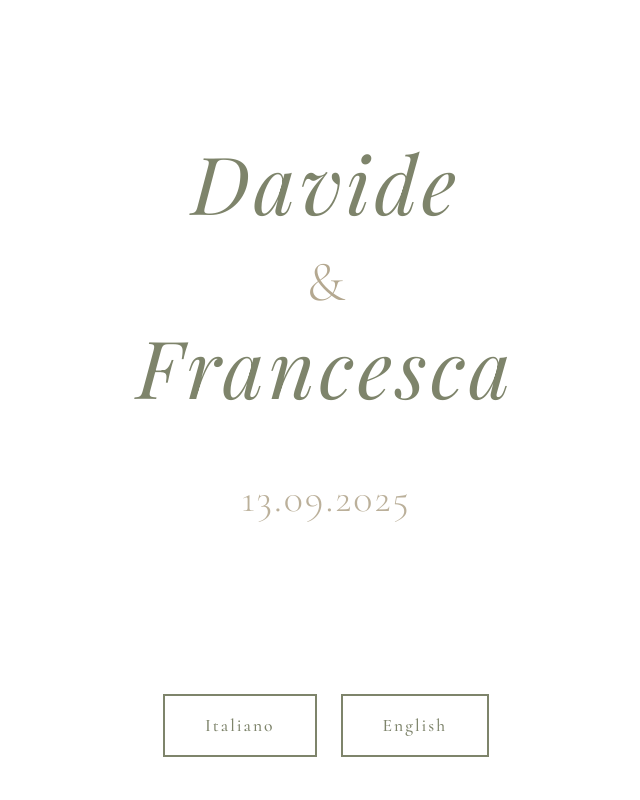
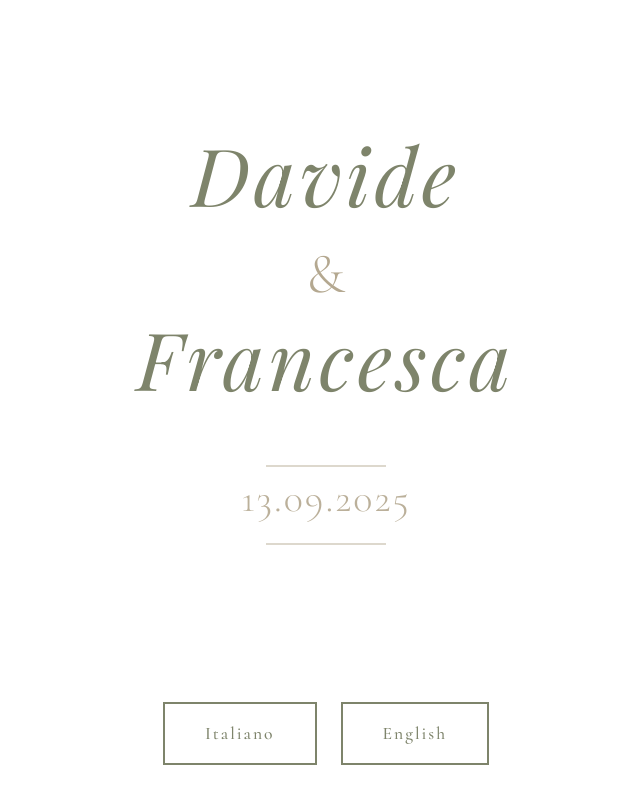
Before and after one commit to daviderama/wedding-website, a website built with Vite: page index.html in a window 1280 px wide. Shown: the whole page, without its empty margins (314-954 px from the left). Built offline with nearby package versions, Linux system fonts and the light colour scheme; a web font is replaced by a local one.

Commit message:
unify date style between landing and main page

```diff
--- a/src/style.css
+++ b/src/style.css
@@ -74,12 +74,40 @@ h1 .ampersand,
   margin: 0.5rem 0 -0.5rem 0;
 }
 
+/* Common date styles for both landing and main page */
 .date,
 .landing-text .date {
   font-size: 2.5rem;
   color: var(--accent-color);
   margin: 2rem 0;
   letter-spacing: 2px;
+  position: relative;
+  padding: 0.5rem 0;
+}
+
+/* Common line styles for both landing and main page */
+.date::before,
+.date::after,
+.landing-text .date::before,
+.landing-text .date::after {
+  content: '';
+  position: absolute;
+  left: 50%;
+  transform: translateX(-50%);
+  width: 120px;
+  height: 1.5px;
+  background-color: var(--accent-color);
+  opacity: 0.5;
+}
+
+.date::before,
+.landing-text .date::before {
+  top: 11px;
+}
+
+.date::after,
+.landing-text .date::after {
+  bottom: -3px;
 }
 
 h2 {
@@ -720,3 +748,18 @@ footer {
   font-family: 'PlayfairDisplay-Italic', serif;
   margin: 1.5rem 0;
 }
+
+/* Update landing page date line styles to match main page */
+.landing-text .date::before {
+  content: '';
+  position: absolute;
+  left: 50%;
+  transform: translateX(-50%);
+  width: 120px;
+  height: 2.5px;
+  background-color: var(--accent-color);
+  opacity: 0.5;
+  top: 11px;
+}
+
+/* Keep the bottom line as is since it's already correct */
```
